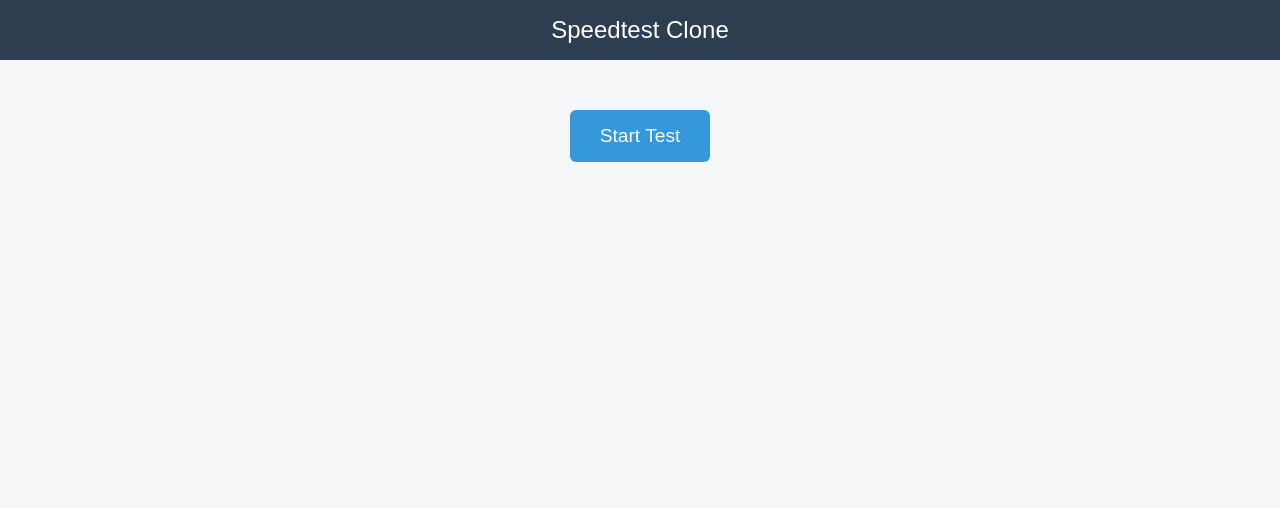
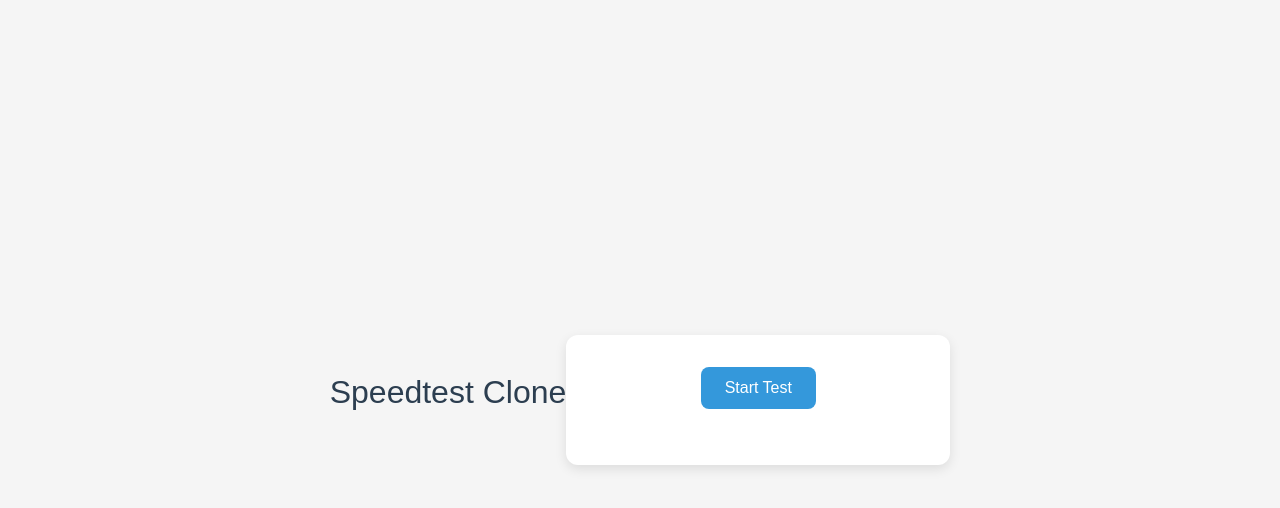
Before and after one commit to l-i45/speedtestclone, a plain HTML site: page index.html in a window 1280 px wide. Drawn offline with Linux system fonts and the light colour scheme.

Commit message:
Update style.css

```diff
--- a/css/style.css
+++ b/css/style.css
@@ -1,35 +1,49 @@
-
-/* style.css - starter styles for Speedtest Clone */
+/* style.css - polished styles for Speedtest Clone */
 
 body {
     margin: 0;
     font-family: Arial, sans-serif;
-    background: #f4f6f8;
+    background: #f5f5f5;
     color: #333;
-    text-align: center;
+    display: flex;
+    justify-content: center;
+    align-items: center;
+    height: 100vh;
 }
 
 header {
-    background: #2c3e50;
-    color: white;
-    padding: 1rem;
-    font-size: 1.5rem;
+    font-size: 2rem;
+    margin-bottom: 1rem;
+    color: #2c3e50;
 }
 
 .container {
-    margin-top: 50px;
+    background: #ffffff;
+    padding: 2rem;
+    border-radius: 12px;
+    box-shadow: 0 4px 12px rgba(0, 0, 0, 0.1);
+    text-align: center;
+    width: 320px;
 }
 
 button {
     background: #3498db;
-    color: white;
+    color: #fff;
     border: none;
-    padding: 15px 30px;
-    border-radius: 6px;
-    font-size: 1.2rem;
+    padding: 12px 24px;
+    border-radius: 8px;
+    font-size: 1rem;
     cursor: pointer;
+    transition: background 0.3s ease;
 }
 
 button:hover {
     background: #2980b9;
 }
+
+#result {
+    margin-top: 1.5rem;
+    font-size: 1.2rem;
+    font-weight: bold;
+    color: #2c3e50;
+}
```
